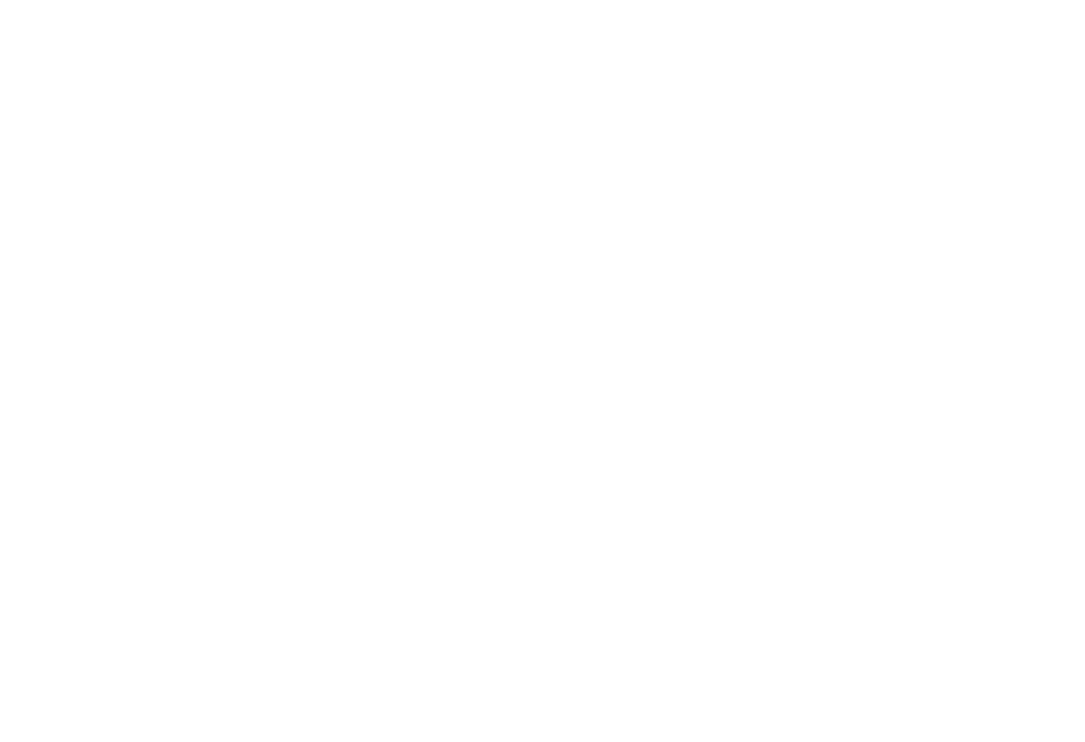
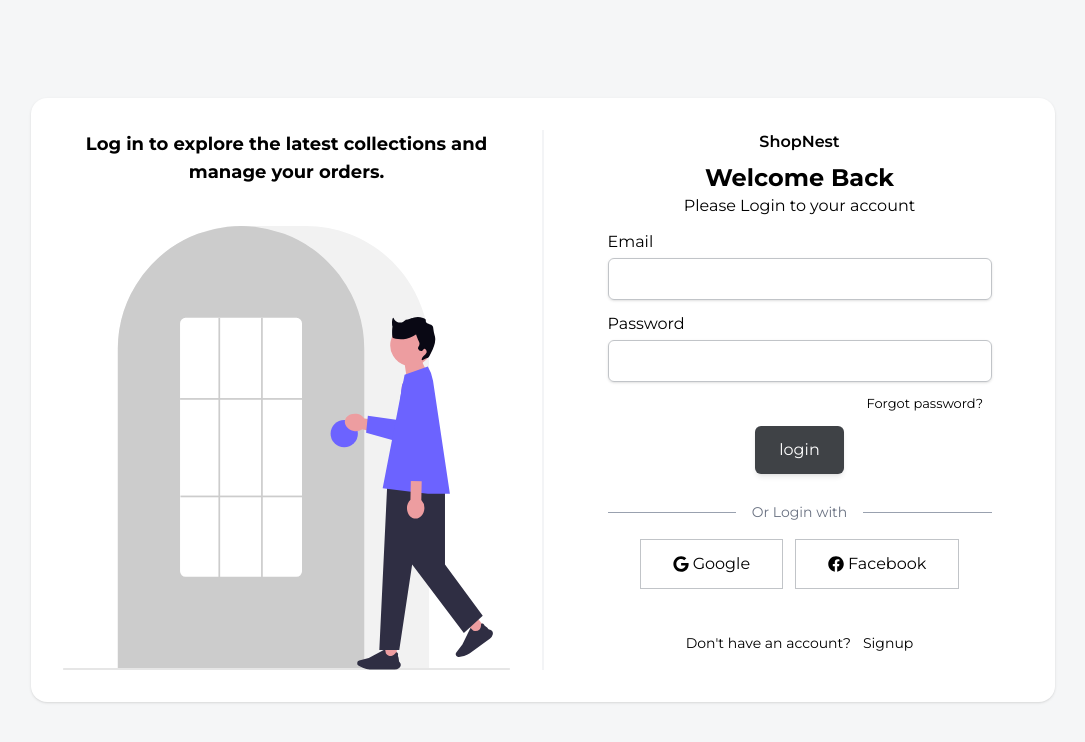
Before and after one commit to paldentitung/ShopNest, a React (Vite) app in the folder frontend/: page /login/user in a window 1280 px wide. Before the commit this address had no page. Shown: the top 742 px of the page, without its empty margins (97-1182 px from the left). Built offline with nearby package versions, Linux system fonts and the light colour scheme.

Commit message:
add: user login page

```diff
--- a/frontend/src/App.jsx
+++ b/frontend/src/App.jsx
@@ -9,14 +9,11 @@
 import ContactPage from "./Pages/User/ContactPage";
 import Profile from "./Pages/User/Profile";
 import ProductManagement from "./Pages/Admin/ProductManagement";
-import Login from "./Pages/Login";
-import Register from "./Pages/Register";
+import UserLogin from "./Pages/auth/UserLogin";
 const App = () => {
   return (
     <Routes>
-      <Route path="/login" element={<Login />} />
-      <Route path="/register" element={<Register />} />
-
+      <Route path="/login/user" element={<UserLogin />} />
       {/* admin */}
       <Route path="/admin" element={<AdminLayout />}>
         <Route index element={<Dashboard />} />
--- a/frontend/src/Pages/Login.jsx
+++ /dev/null
@@ -1,7 +0,0 @@
-import React from "react";
-
-const Login = () => {
-  return <div>Login</div>;
-};
-
-export default Login;
--- /dev/null
+++ b/frontend/src/Pages/auth/AdminLogin.jsx
@@ -0,0 +1,7 @@
+import React from "react";
+
+const AdminLogin = () => {
+  return <div>AdminLogin</div>;
+};
+
+export default AdminLogin;
--- /dev/null
+++ b/frontend/src/Pages/auth/UserLogin.jsx
@@ -0,0 +1,85 @@
+import React from "react";
+import MainButton from "../../Components/MainButton";
+import { FaGoogle, FaFacebook } from "react-icons/fa";
+const UserLogin = () => {
+  return (
+    <section className="min-h-screen bg-(--color-background)  flex justify-center items-center">
+      {/* wrapper */}
+      <div className="bg-white w-full max-w-5xl mx-auto h-full max-h-160 rounded-2xl shadow p-8 flex gap-8  overflow-hidden ">
+        <div className=" hidden md:flex flex-1 h-1/2  flex-col gap-10 overflow-hidden  ">
+          <div className="font-bold text-lg text-center">
+            Log in to explore the latest collections and manage your orders.
+          </div>
+          <div className="h-1/3">
+            <img src="../login.svg" alt="" className="" />
+          </div>
+        </div>
+        <div className="hidden md:block border border-gray-100"></div>
+        <div className="flex-1">
+          <form className="flex justify-center items-center flex-col space-y-3">
+            <div className="text-center flex justify-center items-center flex-col gap-2">
+              <h2 className="font-semibold">ShopNest</h2>
+              <div>
+                <span className="text-lg md:text-2xl font-bold">
+                  Welcome Back
+                </span>
+                <p>Please Login to your account</p>
+              </div>
+            </div>
+            <div className="w-full max-w-sm flex flex-col gap-1 ">
+              <label htmlFor="email">Email</label>
+              <input
+                type="email"
+                name="email"
+                className="border border-(--color-border) p-2 outline-0 rounded-md shadow transition-all duration-300 focus:ring-2 focus:ring-(--color-foreground) focus:ring-offset-2  focus:ring-offset-white  "
+                required
+              />
+            </div>
+            <div className="w-full max-w-sm flex flex-col gap-1 ">
+              <label htmlFor="password">Password</label>
+              <input
+                type="password"
+                name="password"
+                className="border border-(--color-border) p-2 outline-0 rounded-md shadow transition-all duration-300 focus:ring-2 focus:ring-(--color-foreground) focus:ring-offset-2  focus:ring-offset-white  "
+                required
+              />
+            </div>
+            <button type="button" className="text-[13px] ml-auto md:pr-10">
+              Forgot password?
+            </button>
+            <MainButton name="login" type="submit" />
+
+            <div className="flex items-center text-[14px] text-gray-500 gap-2 my-4 w-full max-w-sm">
+              <span className="flex-1 border-b border-gray-400"></span>
+              <span className="px-2">Or Login with</span>
+              <span className="flex-1 border-b border-gray-400"></span>
+            </div>
+
+            <div className="flex gap-3">
+              <button
+                type="button"
+                className="flex items-center gap-1 px-8 py-3 rounded-msm border border-(--color-border)"
+              >
+                <FaGoogle />
+                Google
+              </button>
+              <button
+                type="button"
+                className="flex items-center gap-1 px-8 py-3 rounded-msm border border-(--color-border)"
+              >
+                <FaFacebook />
+                Facebook
+              </button>
+            </div>
+            <div className="text-sm mt-8 flex items-center gap-3">
+              Don't have an account?
+              <button type="button">Signup</button>
+            </div>
+          </form>
+        </div>
+      </div>
+    </section>
+  );
+};
+
+export default UserLogin;
```
Also changed, not shown: frontend/public/login.svg (added), frontend/src/Pages/auth/Register.jsx (renamed from frontend/src/Pages/Register.jsx).
